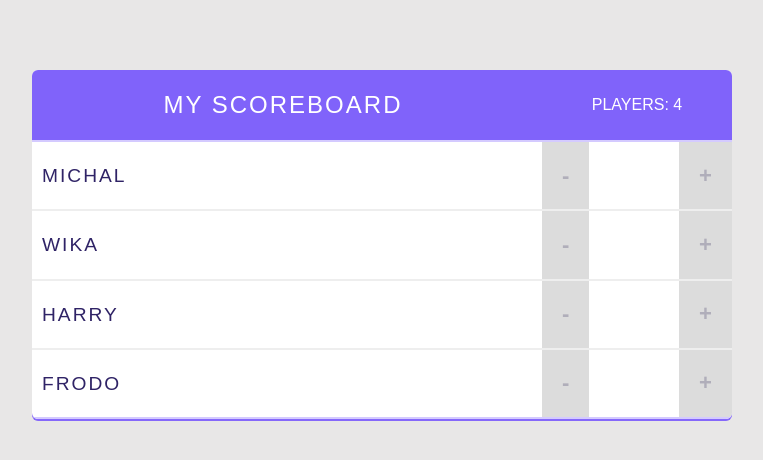
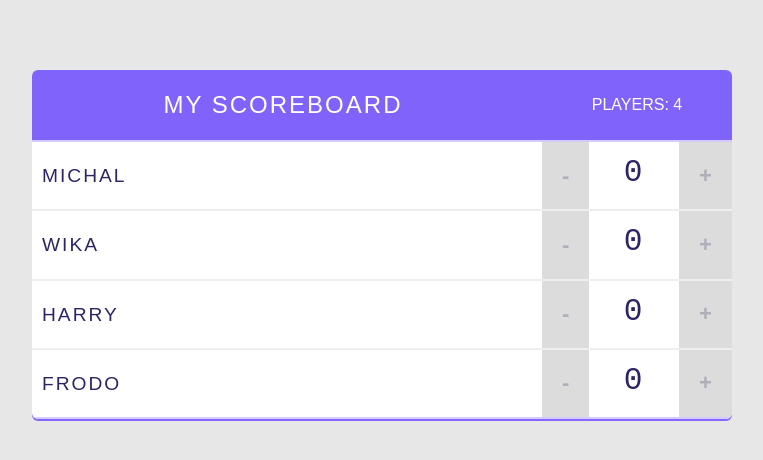
Before and after one commit to michaldobiezynski/ScoreBoardApp, a React (Create React App) app: page / in a window 1280 px wide. Shown: the top 460 px of the page, without its empty margins (258-1021 px from the left). Built offline with nearby package versions, Linux system fonts and the light colour scheme.

Commit message:
created custom method and added on click event to one of the buttons

```diff
--- a/src/index.js
+++ b/src/index.js
@@ -62,12 +62,19 @@ class Counter extends React.Component {
         };
     }
 
+    incrementScore() {
+        this.setState({
+            score: this.state.score + 1
+        });
+    }
+
     render() {
         return (
             <div className="counter">
                 <button className="counter-action decrement"> - </button>
-                <span className="counter-score">{this.props.score}</span>
-                <button className="counter-action increment"> + </button>
+                <span className="counter-score">{this.state.score}</span>
+                <button className="counter-action increment"
+                        onClick={this.incrementScore}> + </button>
             </div>
         );
     }
@@ -87,7 +94,6 @@ const App = (props) => {
                 player =>
                     <Player
                 name={player.name}
-                score={player.score}
                     key={player.id.toString()}
                     />
             )}
```
